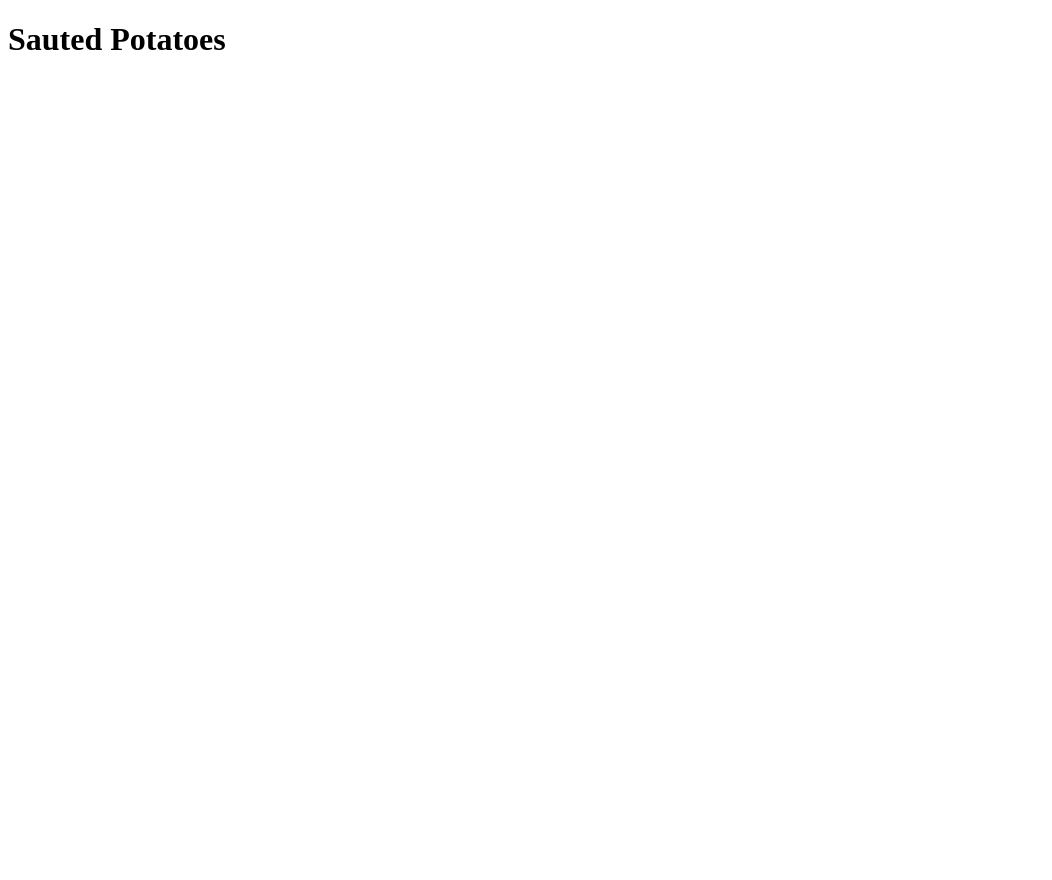
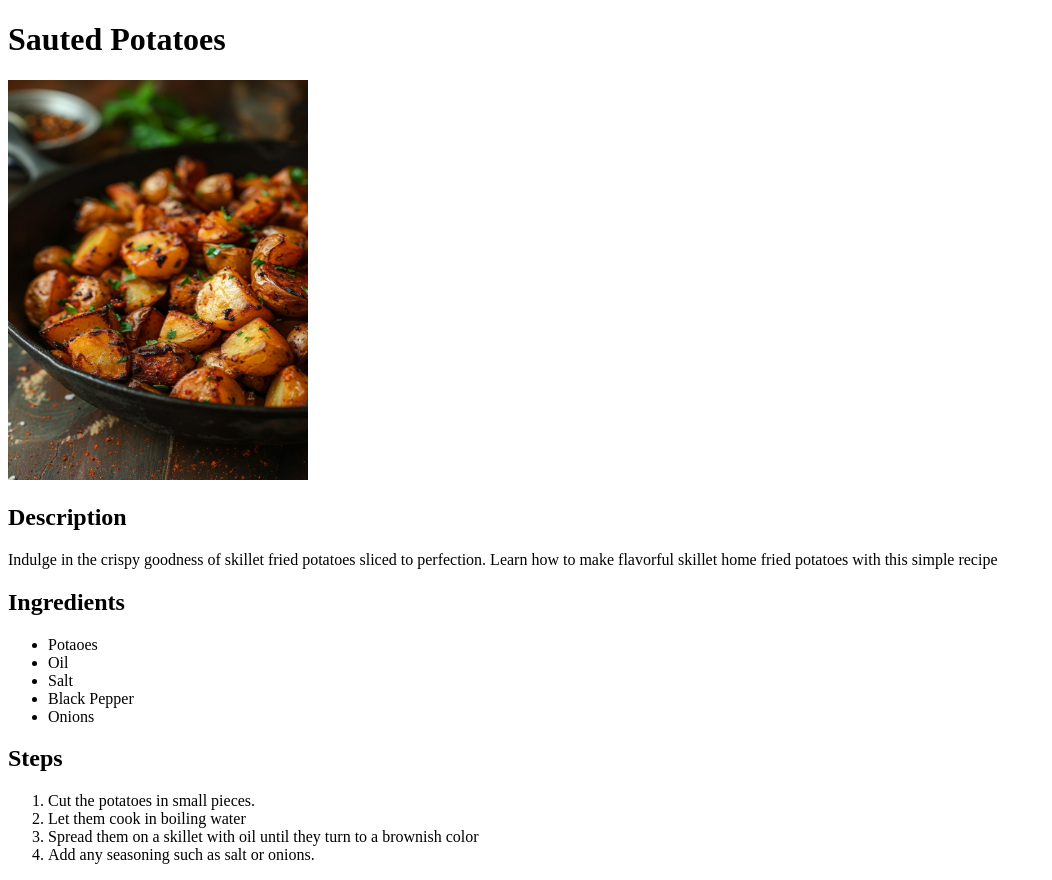
Before and after one commit to angel-marco/odin-recipes, a plain HTML site: page recipes/sauted-potatoes.html in a window 1280 px wide. Shown: the whole page, without its empty margins (0-1052 px from the left). Before the commit the page ends 800 px from the top, so only its background shows below. Drawn offline with Linux system fonts and the light colour scheme.

Commit message:
Added informations for sauted potatoes page. :

```diff
--- a/recipes/sauted-potatoes.html
+++ b/recipes/sauted-potatoes.html
@@ -7,5 +7,27 @@
 </head>
 <body>
     <h1>Sauted Potatoes</h1>
+    <img src="../Media/Crispy Skillet Fried Potatoes Sliced.jpeg" alt="Sauted Potatoes in a skillet" height="400px" width="300px" />
+
+    <h2>Description</h2>
+
+    <p>Indulge in the crispy goodness of skillet fried potatoes sliced to perfection. Learn how to make flavorful skillet home fried potatoes with this simple recipe</p>
+
+    <h2>Ingredients</h2>
+    <ul>
+        <li>Potaoes</li>
+        <li>Oil</li>
+        <li>Salt</li>
+        <li>Black Pepper</li>
+        <li>Onions</li>
+    </ul>
+
+    <h2>Steps</h2>
+    <ol>
+        <li>Cut the potatoes in small pieces.</li>
+        <li>Let them cook in boiling water</li>
+        <li>Spread them on a skillet with oil until they turn to a brownish color</li>
+        <li>Add any seasoning such as salt or onions.</li>
+    </ol>
 </body>
 </html>
```
Also changed, not shown: index.html (+2 -2 lines), Media/Crispy Skillet Fried Potatoes Sliced.jpeg (added).
